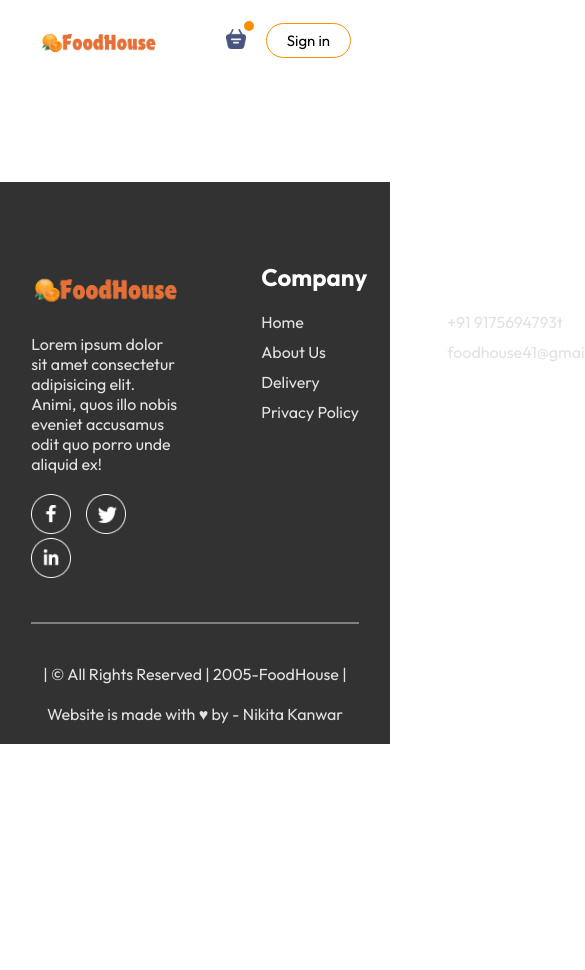
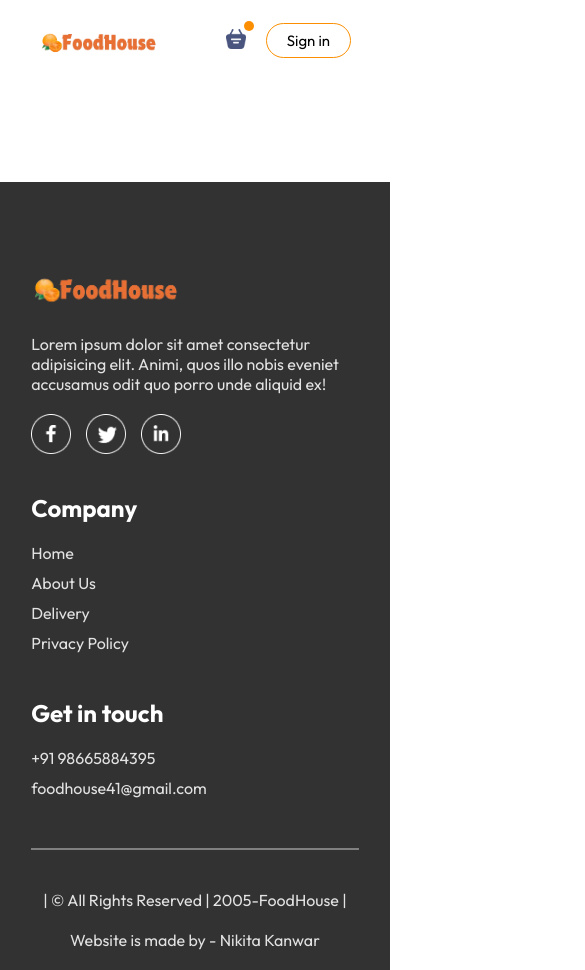
Before and after one commit to Nikitakanwar41/FoodHouse, a React (Vite) app in the folder FoodHouse/: page /order in a window 390 px wide. Shown: the top 970 px of the page, 585 px wide, since content can reach past the window. Before the commit the page ends 844 px from the top, so only its background shows below. Built offline with nearby package versions, Linux system fonts and the light colour scheme.

Commit message:
Complete Responsive

```diff
--- a/FoodHouse/src/Components/Footer/Footer.css
+++ b/FoodHouse/src/Components/Footer/Footer.css
@@ -50,3 +50,14 @@ color: white;
  .logo{
     width: 150px;
  }
+
+ @media (max-width:750px) {
+    .footer-content{
+        display: flex;
+        flex-direction: column;
+        gap: 35px;
+    }
+    .footer-copyright{
+        text-align: center;
+    }
+ }
--- a/FoodHouse/src/Components/Footer/Footer.jsx
+++ b/FoodHouse/src/Components/Footer/Footer.jsx
@@ -27,14 +27,14 @@ const Footer = () => {
          <div className="footer-content-right">
         <h2>Get in touch</h2>
         <ul>
-            <li>+91 9175694793t</li>
+            <li>+91 98665884395</li>
             <li>foodhouse41@gmail.com</li>
         </ul>
     </div>
     </div>
       <hr />
     <p className='footer-copyright'>| &copy;  All Rights Reserved | 2005-FoodHouse |</p>
-    <p className='footer-copyright'>Website is made with <span>&hearts;</span>  by - Nikita Kanwar</p>
+    <p className='footer-copyright'>Website is made by - Nikita Kanwar</p>
     </div>
   )
 }
--- a/FoodHouse/src/Components/Header/Header.css
+++ b/FoodHouse/src/Components/Header/Header.css
@@ -21,7 +21,7 @@
 .header-contents h2{
     font-weight: 500;
     color: #fff;
-    font-size: max(3.5vw,20px);
+    font-size: max(2.5vw,15px);
 }
 
 .header-contents p{
@@ -35,7 +35,7 @@
     font-weight: 500;
     padding: 1vw 2.3vw;
     background-color: #fff;
-    font-size: max(1vw,13px);
+    font-size: max(1vw,10px);
     border-radius: 50px;
     cursor: pointer;
 }
```
